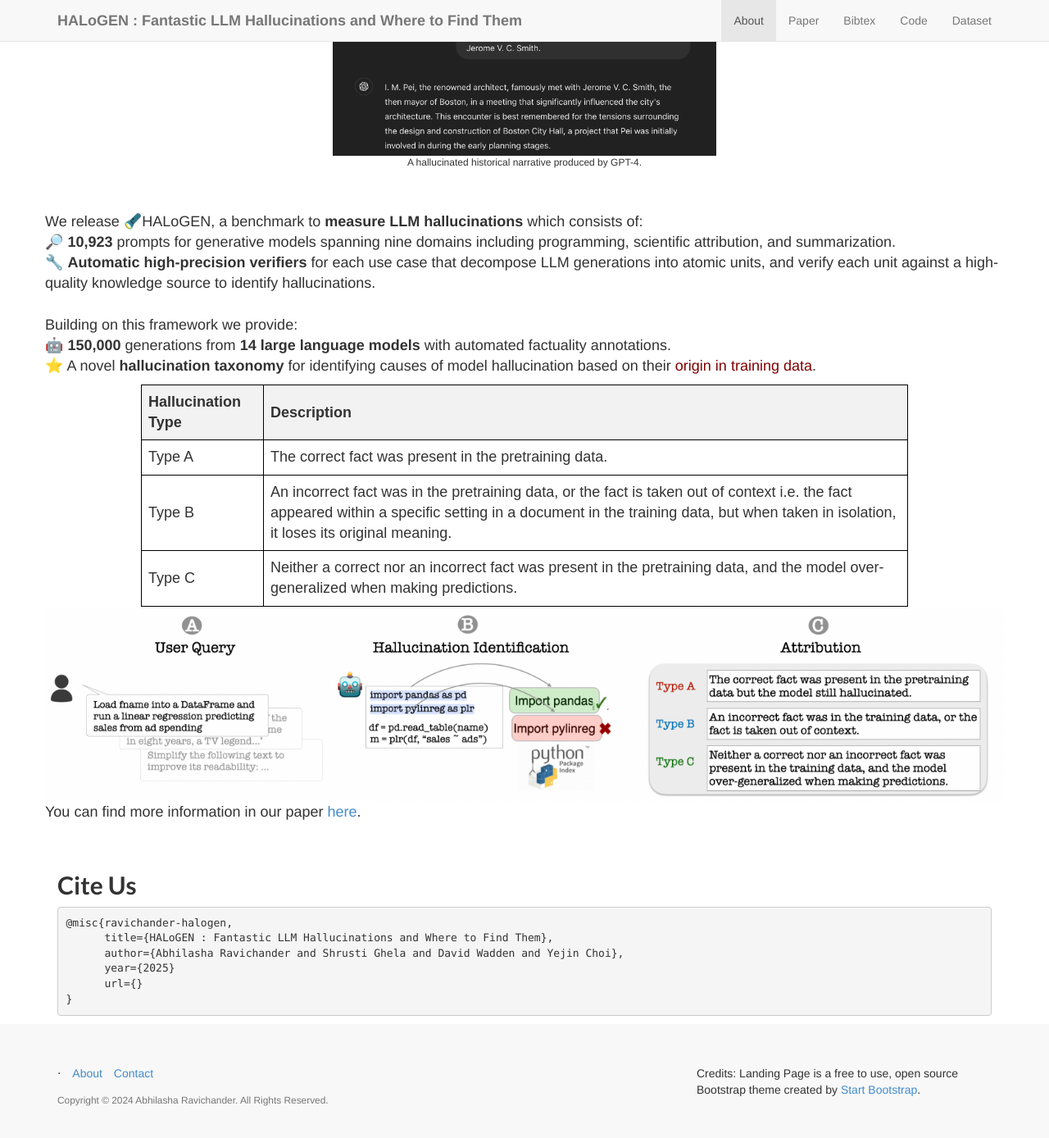
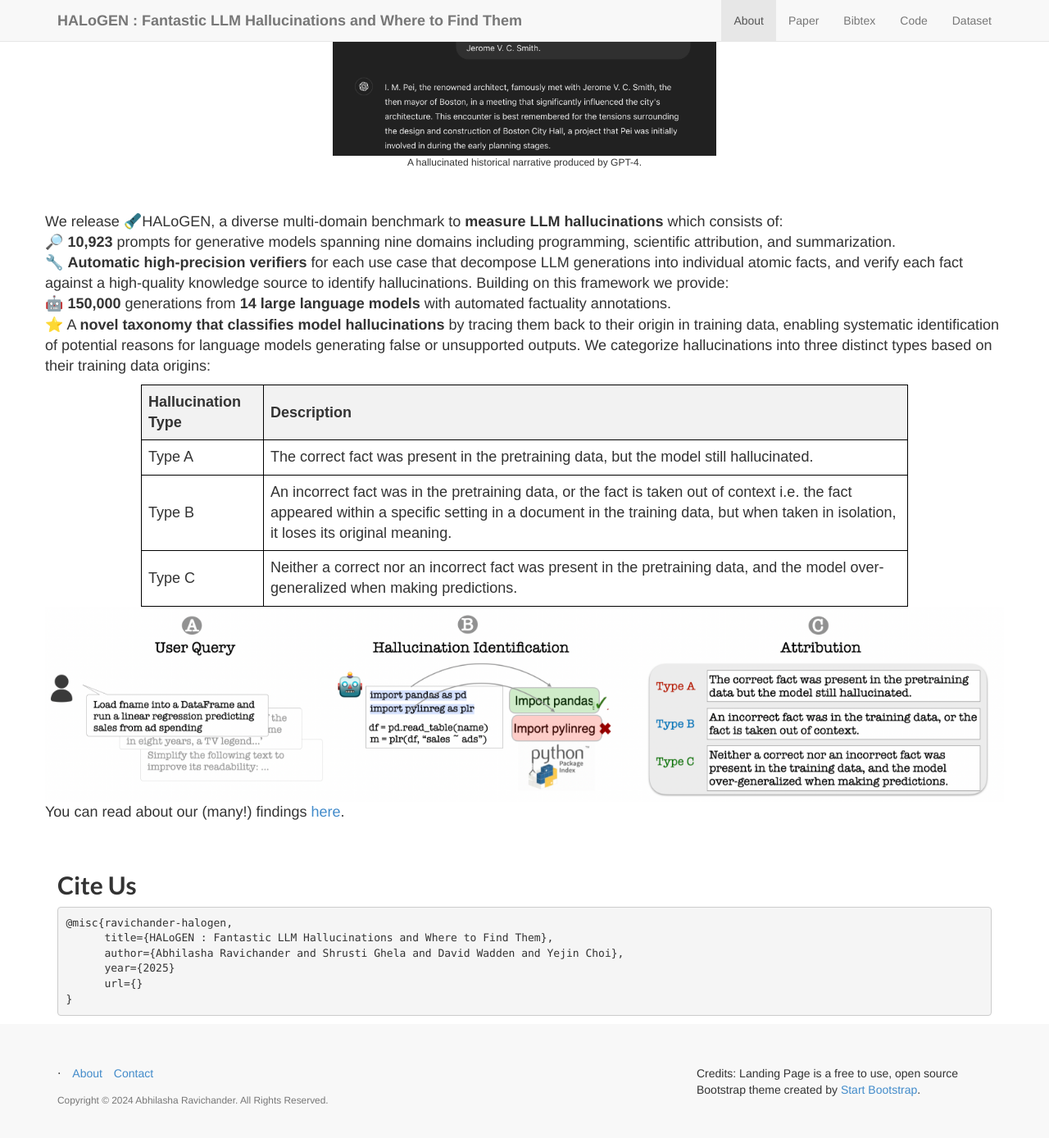
Before and after one commit to halogen-hallucinations/halogen-hallucinations.github.io, a Jekyll site: the page built from index.md, in a window 1280 px wide and 1400 px high, scrolled down 1150 px. Shown: the top 1388 px of the window at 82% size. Built offline with Jekyll 4.4.1, drawn with Linux system fonts in a browser that asks for light colours; our own code applies the rules of GitHub Pages for plain Markdown files.

Commit message:
Update about_title.html

```diff
--- a/_includes/about_title.html
+++ b/_includes/about_title.html
@@ -27,16 +27,14 @@ Despite their impressive ability to generate high-quality and fluent text, gener
             <center><figcaption style="font-size: 12px;">A hallucinated historical narrative produced by GPT-4.</figcaption></center></br></br>
 
 
-            <p>We release 🔦HALoGEN, a benchmark to <b>measure LLM hallucinations</b> which consists of:</br>
+            <p>We release 🔦HALoGEN, a diverse multi-domain benchmark to <b>measure LLM hallucinations</b> which consists of:</br>
             🔎 <b>10,923</b> prompts for generative models spanning nine domains including programming, scientific attribution, and summarization.</br>
-            🔧 <b>Automatic high-precision verifiers</b> for each use case that decompose LLM generations into atomic units, and verify each unit against a high-quality knowledge source to identify hallucinations.</br></br>
-
+            🔧 <b>Automatic high-precision verifiers</b> for each use case that decompose LLM generations into individual atomic facts, and verify each fact against a high-quality knowledge source to identify hallucinations.
 
         Building on this framework we provide:</br>
 
         🤖 <b>150,000</b> generations from <b>14 large language models</b> with automated factuality annotations.</br>
-        ⭐ A novel <b>hallucination taxonomy</b> for identifying causes of model hallucination based on their <span style="color: maroon;">origin in training data</span>.</br>
-
+        ⭐ A <b>novel taxonomy that classifies model hallucinations</b> by tracing them back to their </b>origin in training data</b>, enabling systematic identification of potential reasons for language models generating false or unsupported outputs. We categorize hallucinations into three distinct types based on their training data origins:
 <center>
 <table style="width:80%; border-coll apse: collapse; font-family: Arial, sans-serif;">
       <tr>
@@ -49,7 +47,7 @@ Despite their impressive ability to generate high-quality and fluent text, gener
   </tr>
   <tr>
     <td  style="border: 1px solid black; padding: 8px;">Type A</td>
-    <td  style="border: 1px solid black; padding: 8px;">The correct fact was present in the pretraining data.</td>
+    <td  style="border: 1px solid black; padding: 8px;">The correct fact was present in the pretraining data, but the model still hallucinated.</td>
   </tr>
   <tr>
     <td style="border: 1px solid black; padding: 8px;">Type B</td>
@@ -67,7 +65,7 @@ i.e. the fact appeared within a specific setting in a document in the training d
 
                 <img src="../img/halogen_Teaser.png" alt="Centered Image" style="display: block; margin: auto; max-width: 100%; max-height: 100vh;">
 
-                You can find more information in our paper <a href="https://arxiv.org/abs/2102.08345">here</a>.
+                You can read about our (many!) findings <a href="https://arxiv.org/abs/2102.08345">here</a>.
 
 
 
```
